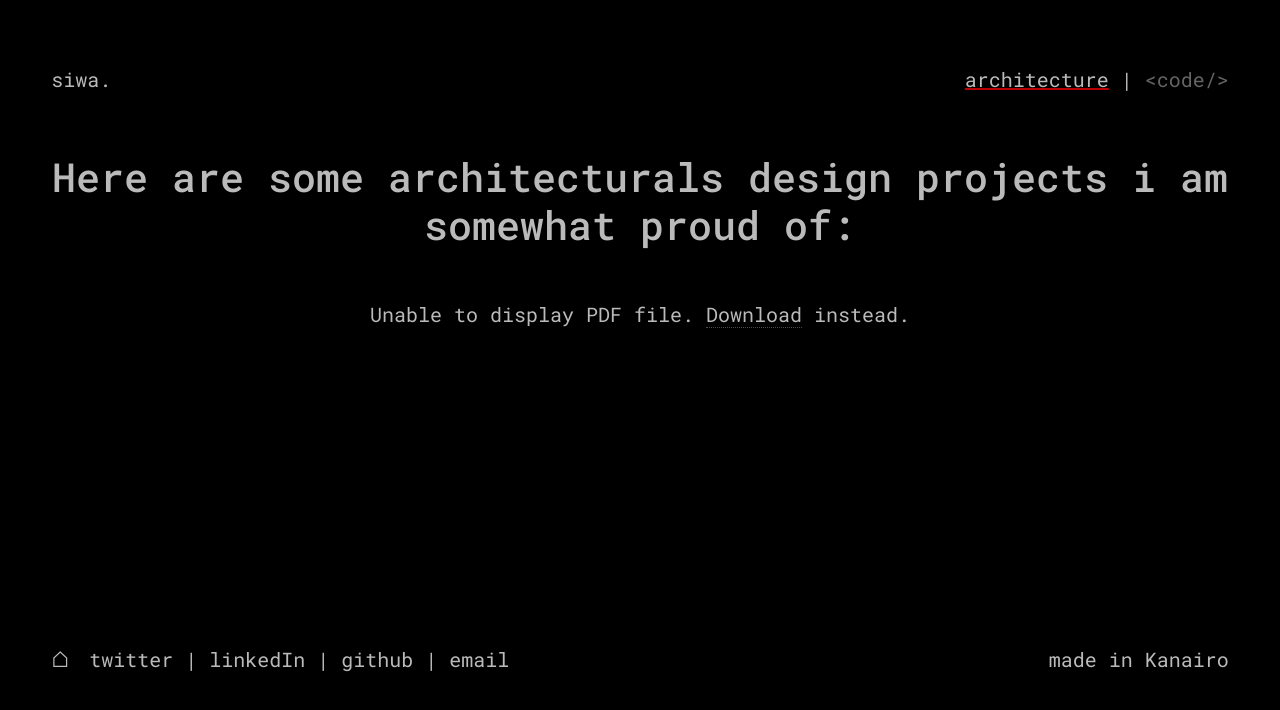
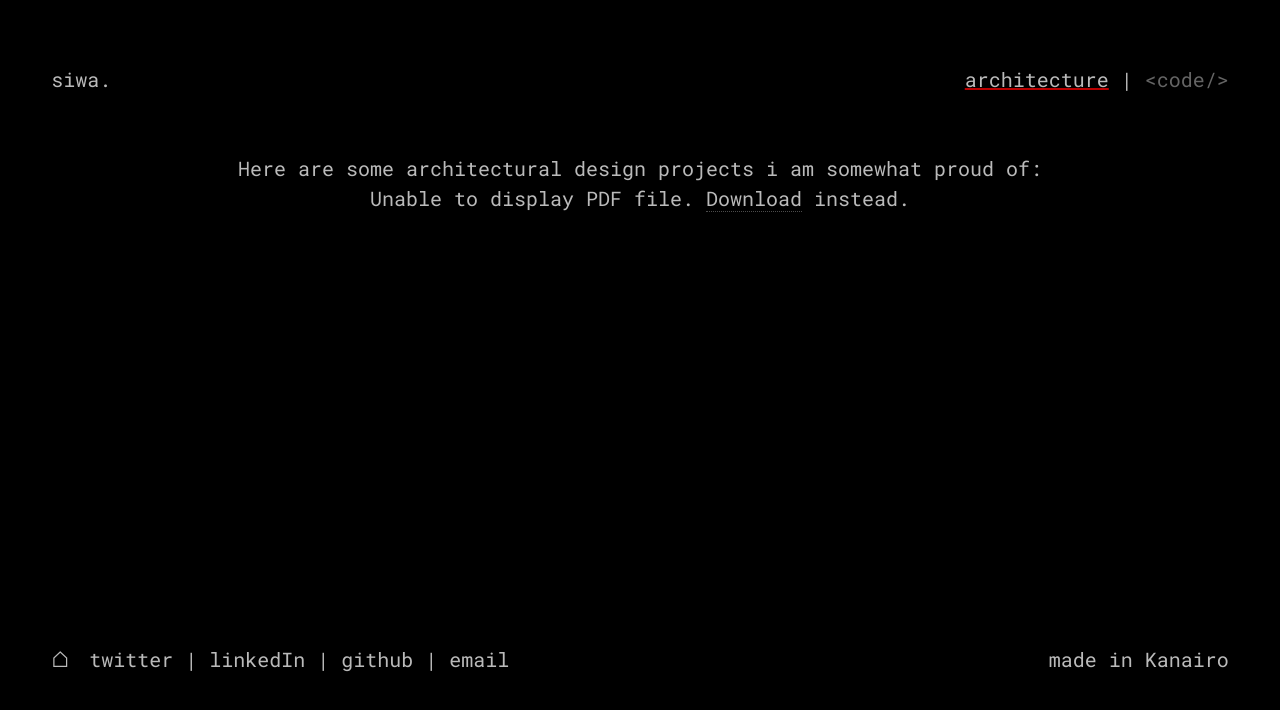
Before and after one commit to siwaomondi/personal_site, a React (Create React App) app: page /portfolio/architecture in a window 1280 px wide. Shown: the top 710 px of the page. Built offline with nearby package versions, Linux system fonts and the light colour scheme; a web font is replaced by a local one.

Commit message:
edit font for portfolio page

```diff
--- a/src/Pages/PortfolioArchMain.js
+++ b/src/Pages/PortfolioArchMain.js
@@ -1,12 +1,12 @@
-import { documents} from "../data/projects.js";
+import { documents } from "../data/projects.js";
 
 const PortfolioArchMainPage = () => {
     return (
         <>
-            <h1>
-                            Here are some architecturals design projects i am
-                            somewhat proud of:
-                        </h1>
+            <div>
+                Here are some architectural design projects i am somewhat proud
+                of:
+            </div>
             <object
                 data="https://drive.google.com/file/d/1JuHuPDpEW8oehrb9n8P-ucagcNHg7w39/preview"
                 type="application/pdf"
@@ -20,7 +20,7 @@ const PortfolioArchMainPage = () => {
             </object>
         </>
     );
-}
+};
 
 PortfolioArchMainPage.defaultProps = {};
 export default PortfolioArchMainPage;
--- a/src/Pages/PortfolioCodeMainPage.js
+++ b/src/Pages/PortfolioCodeMainPage.js
@@ -1,5 +1,5 @@
 const PortfolioCodeMainPage = () => {
-    return (<><h1>Will be updated soon...</h1></>);
+    return (<><div>Will be updated soon...</div></>);
 }
 
 PortfolioCodeMainPage.defaultProps = {};
```
